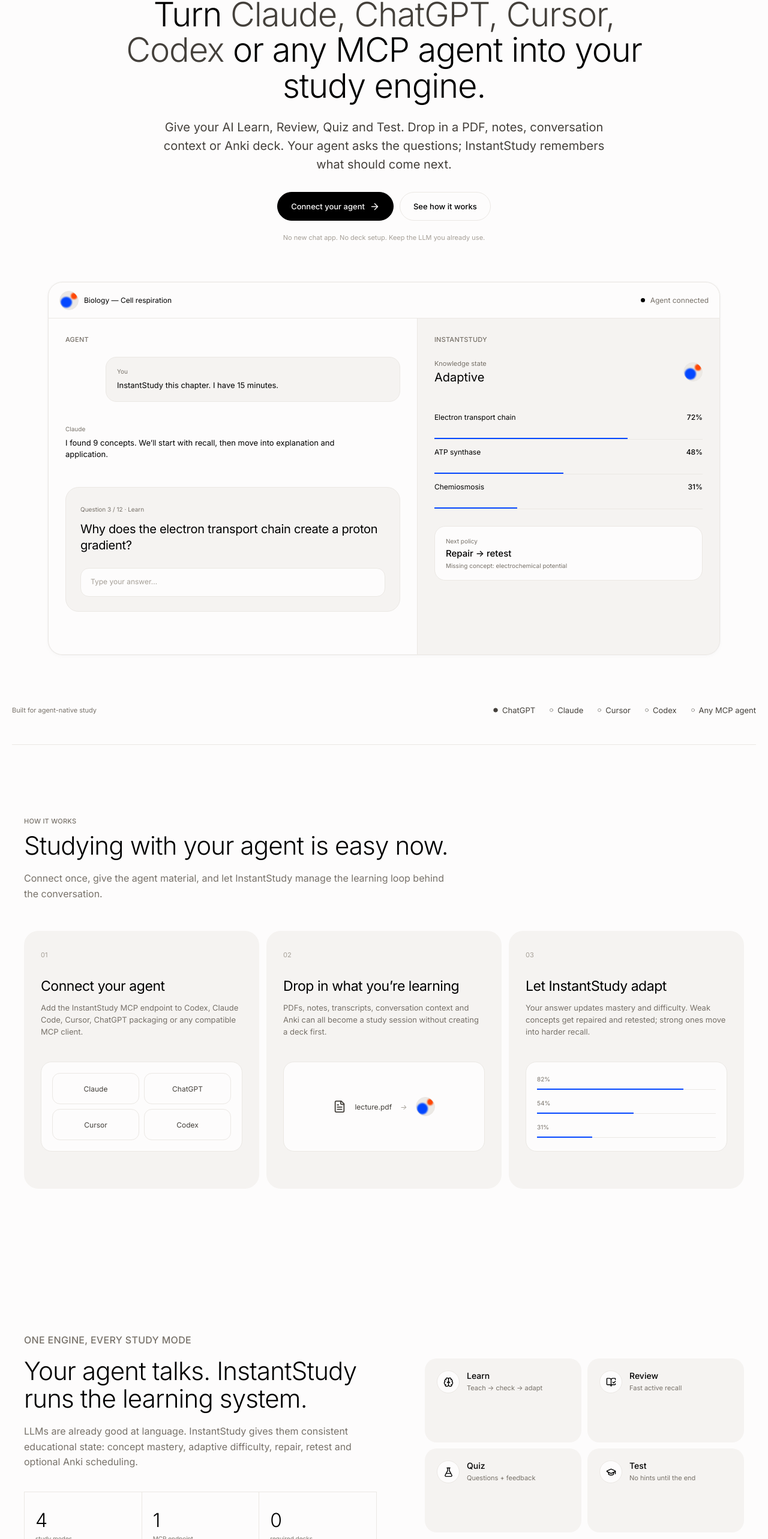
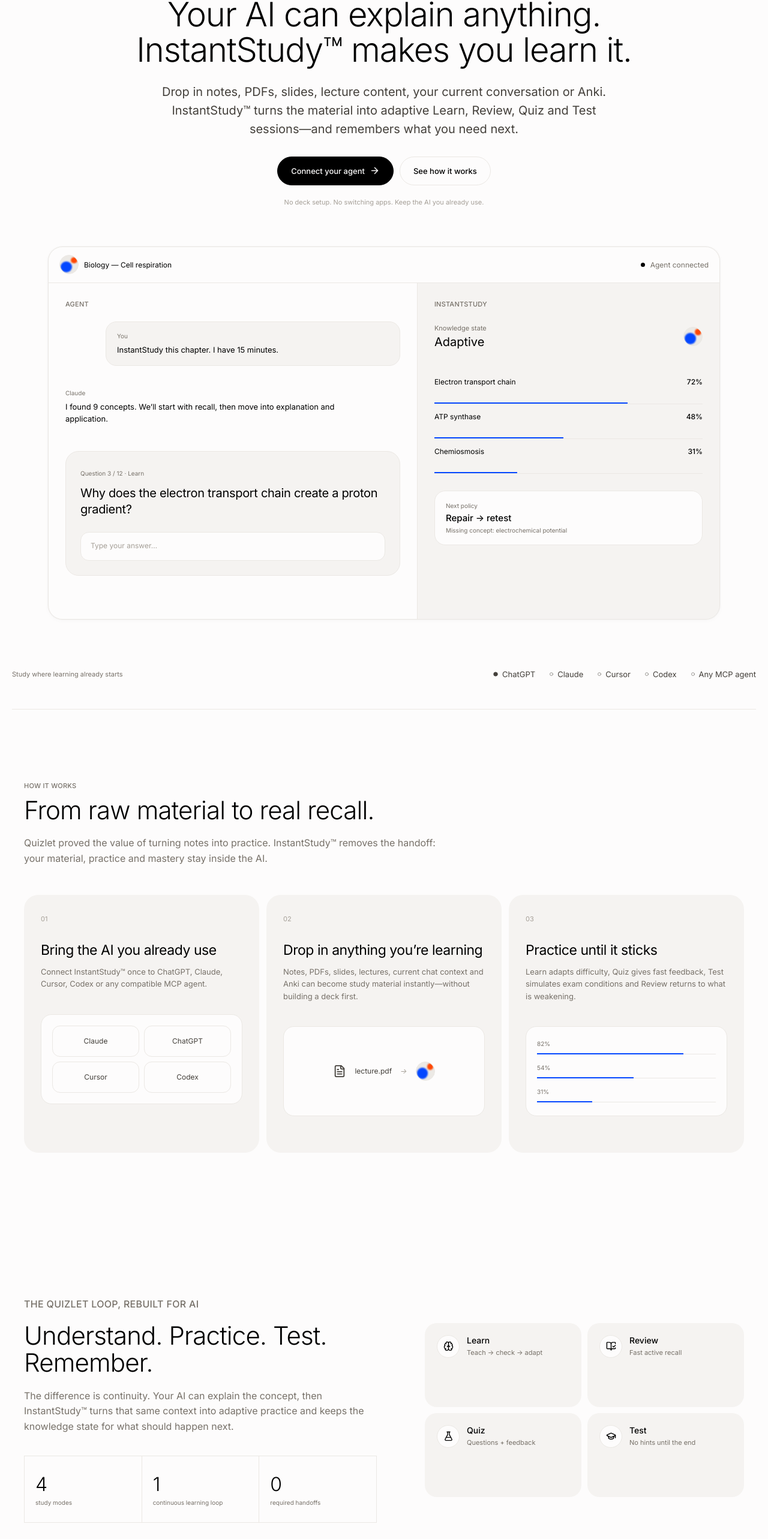
Before and after one commit to raphaelribeirob/InstantStudy, a React (Vite) app in the folder apps/web/: page / in a window 1280 px wide. Shown: the part 225-2791 px from the top of the page at 60% size. Built offline with nearby package versions, Linux system fonts and the light colour scheme; no server answers.

Commit message:
feat(web): adapt Quizlet value proposition for LLM-native study

```diff
--- a/apps/web/src/App.tsx
+++ b/apps/web/src/App.tsx
@@ -1,4 +1,4 @@
-import { useEffect, useMemo, useState } from "react";
+import { useEffect, useState } from "react";
 import {
   ArrowRight,
   BookOpenCheck,
@@ -26,16 +26,16 @@ const modes = [
 
 const faq = [
   {
-    q: "What is InstantStudy?",
-    a: "InstantStudy is an adaptive study engine that your AI agent can call through MCP or REST/OpenAPI. Drop in notes, PDFs, conversation context or Anki material and the agent can turn it into Learn, Review, Quiz or Test sessions.",
+    q: "What is InstantStudy™?",
+    a: "InstantStudy™ turns material already inside your AI into active study. Drop in notes, PDFs, slides, lecture content, conversation context or Anki material and keep learning through Learn, Review, Quiz and Test without leaving your agent.",
   },
   {
     q: "Which agents can connect?",
     a: "Any agent that can call a remote MCP server can use the same InstantStudy endpoint. We provide ready connection patterns for Codex, Claude Code, Cursor and ChatGPT plugin packaging, plus OpenAPI for non-MCP tool callers.",
   },
   {
-    q: "Does InstantStudy replace my LLM?",
-    a: "No. Your LLM still understands the material, writes the questions and talks to you. InstantStudy owns the learning loop: mode policy, concept selection, mastery, difficulty, repair/retest and session state.",
+    q: "Why not just ask my AI to quiz me?",
+    a: "Your AI is good at explanation and question wording. InstantStudy™ adds the learning system generic chat lacks: persistent mastery, adaptive difficulty, weak-concept repair, retesting, study modes and a consistent next-best-question policy.",
   },
   {
     q: "Do I need Anki?",
@@ -66,7 +66,7 @@ function Logo() {
       <span className="brand-mark" aria-hidden="true">
         <span />
       </span>
-      <span>InstantStudy</span>
+      <span className="brand-word">InstantStudy<span className="tm">™</span></span>
     </a>
   );
 }
@@ -186,9 +186,9 @@ function ConnectAgent() {
     <section className="section connect-section" id="connect">
       <div className="section-heading">
         <p className="eyebrow">Works with your agent</p>
-        <h2>Connect InstantStudy once.</h2>
+        <h2>Connect InstantStudy™ once.</h2>
         <p>
-          One remote MCP endpoint gives your agent the complete study engine:
+          Your agent keeps the conversation. InstantStudy™ adds the learning layer:
           content ingestion, Learn, Review, Quiz, Test, mastery and optional Anki.
         </p>
       </div>
@@ -262,9 +262,10 @@ function Pricing() {
     <section className="section pricing-section" id="pricing">
       <div className="section-heading centered-heading">
         <p className="eyebrow">Pricing</p>
-        <h2>Start free. Upgrade when study becomes a habit.</h2>
+        <h2>Try the learning loop free. Go unlimited when it works.</h2>
         <p>
-          Adapty controls the live offer, price tests and regional variants.
+          Inspired by Quizlet’s proven free-to-unlimited ladder, with pricing and
+          trial variants controlled through Adapty.
         </p>
       </div>
 
@@ -287,13 +288,13 @@ function Pricing() {
 
       <div className="price-grid">
         <article className="price-card">
-          <span>Free</span>
+          <span>InstantStudy™ Free</span>
           <h3>$0</h3>
-          <p>Try the study loop before you commit.</p>
+          <p>Experience the complete loop before paying.</p>
           <ul>
-            <li><Check size={15} /> Content-first study</li>
+            <li><Check size={15} /> Turn your own material into study</li>
             <li><Check size={15} /> Learn / Review / Quiz / Test</li>
-            <li><Check size={15} /> Limited adaptive sessions</li>
+            <li><Check size={15} /> Limited adaptive usage</li>
           </ul>
           <a className="secondary full-button" href="#connect">
             Connect your agent
@@ -302,14 +303,14 @@ function Pricing() {
 
         <article className="price-card featured">
           <div className="popular">Most useful</div>
-          <span>Pro</span>
+          <span>InstantStudy™ Unlimited</span>
           <h3>{price}</h3>
           <p>{offer?.trial ?? "7 days free"} · cancel anytime.</p>
           <ul>
-            <li><Check size={15} /> Full adaptive Study Engine</li>
-            <li><Check size={15} /> Persistent knowledge state</li>
-            <li><Check size={15} /> Anki integration</li>
-            <li><Check size={15} /> All supported LLM agents</li>
+            <li><Check size={15} /> Unlimited Learn / Review / Quiz / Test</li>
+            <li><Check size={15} /> Persistent mastery across sessions</li>
+            <li><Check size={15} /> All supported AI agents</li>
+            <li><Check size={15} /> Optional Anki memory integration</li>
           </ul>
           <a
             className="primary full-button"
@@ -362,11 +363,6 @@ function FAQ() {
 }
 
 export function App() {
-  const headlineAgents = useMemo(
-    () => ["Claude", "ChatGPT", "Cursor", "Codex"],
-    [],
-  );
-
   return (
     <main id="top">
       <header className="marketing-nav">
@@ -386,19 +382,15 @@ export function App() {
         <div className="hero-copy">
           <div className="launch-pill">
             <Sparkles size={14} />
-            One study engine for every agent
+            Active study for the AI you already use
           </div>
           <h1>
-            Turn{" "}
-            <span className="agent-word">
-              {headlineAgents.join(", ")}
-            </span>{" "}
-            or any MCP agent into your study engine.
+            Your AI can explain anything. InstantStudy<span className="tm hero-tm">™</span> makes you learn it.
           </h1>
           <p>
-            Give your AI Learn, Review, Quiz and Test. Drop in a PDF, notes,
-            conversation context or Anki deck. Your agent asks the questions;
-            InstantStudy remembers what should come next.
+            Drop in notes, PDFs, slides, lecture content, your current conversation
+            or Anki. InstantStudy™ turns the material into adaptive Learn, Review,
+            Quiz and Test sessions—and remembers what you need next.
           </p>
           <div className="hero-actions">
             <a className="primary hero-button" href="#connect">
@@ -408,34 +400,34 @@ export function App() {
               See how it works
             </a>
           </div>
-          <small>No new chat app. No deck setup. Keep the LLM you already use.</small>
+          <small>No deck setup. No switching apps. Keep the AI you already use.</small>
         </div>
 
         <ProductDemo />
       </section>
 
       <section className="compatibility-strip">
-        <span>Built for agent-native study</span>
+        <span>Study where learning already starts</span>
         <AgentRail />
       </section>
 
       <section className="section how-section" id="how">
         <div className="section-heading">
           <p className="eyebrow">How it works</p>
-          <h2>Studying with your agent is easy now.</h2>
+          <h2>From raw material to real recall.</h2>
           <p>
-            Connect once, give the agent material, and let InstantStudy manage
-            the learning loop behind the conversation.
+            Quizlet proved the value of turning notes into practice. InstantStudy™
+            removes the handoff: your material, practice and mastery stay inside the AI.
           </p>
         </div>
 
         <div className="steps-grid">
           <article>
             <span className="step-number">01</span>
-            <h3>Connect your agent</h3>
+            <h3>Bring the AI you already use</h3>
             <p>
-              Add the InstantStudy MCP endpoint to Codex, Claude Code, Cursor,
-              ChatGPT packaging or any compatible MCP client.
+              Connect InstantStudy™ once to ChatGPT, Claude, Cursor, Codex or any
+              compatible MCP agent.
             </p>
             <div className="step-visual agent-stack">
               <span>Claude</span>
@@ -447,10 +439,10 @@ export function App() {
 
           <article>
             <span className="step-number">02</span>
-            <h3>Drop in what you’re learning</h3>
+            <h3>Drop in anything you’re learning</h3>
             <p>
-              PDFs, notes, transcripts, conversation context and Anki can all
-              become a study session without creating a deck first.
+              Notes, PDFs, slides, lectures, current chat context and Anki can
+              become study material instantly—without building a deck first.
             </p>
             <div className="step-visual source-stack">
               <FileText size={22} />
@@ -462,10 +454,10 @@ export function App() {
 
           <article>
             <span className="step-number">03</span>
-            <h3>Let InstantStudy adapt</h3>
+            <h3>Practice until it sticks</h3>
             <p>
-              Your answer updates mastery and difficulty. Weak concepts get
-              repaired and retested; strong ones move into harder recall.
+              Learn adapts difficulty, Quiz gives fast feedback, Test simulates
+              exam conditions and Review returns to what is weakening.
             </p>
             <div className="step-visual mastery-visual">
               <span><i style={{ width: "82%" }} /> 82%</span>
@@ -478,17 +470,17 @@ export function App() {
 
       <section className="section proof-section">
         <div className="proof-copy">
-          <p className="eyebrow">One engine, every study mode</p>
-          <h2>Your agent talks. InstantStudy runs the learning system.</h2>
+          <p className="eyebrow">The Quizlet loop, rebuilt for AI</p>
+          <h2>Understand. Practice. Test. Remember.</h2>
           <p>
-            LLMs are already good at language. InstantStudy gives them consistent
-            educational state: concept mastery, adaptive difficulty, repair,
-            retest and optional Anki scheduling.
+            The difference is continuity. Your AI can explain the concept, then
+            InstantStudy™ turns that same context into adaptive practice and keeps
+            the knowledge state for what should happen next.
           </p>
           <div className="proof-metrics">
             <div><strong>4</strong><span>study modes</span></div>
-            <div><strong>1</strong><span>MCP endpoint</span></div>
-            <div><strong>0</strong><span>required decks</span></div>
+            <div><strong>1</strong><span>continuous learning loop</span></div>
+            <div><strong>0</strong><span>required handoffs</span></div>
           </div>
         </div>
 
@@ -543,8 +535,8 @@ export function App() {
 
       <section className="final-cta">
         <Orb />
-        <p className="eyebrow">InstantStudy</p>
-        <h2>Your AI already knows how to talk. Give it a way to teach.</h2>
+        <p className="eyebrow">InstantStudy™</p>
+        <h2>Your AI already explains. Now make it help you remember.</h2>
         <a className="primary hero-button" href="#connect">
           Connect your agent <ArrowRight size={17} />
         </a>
```
